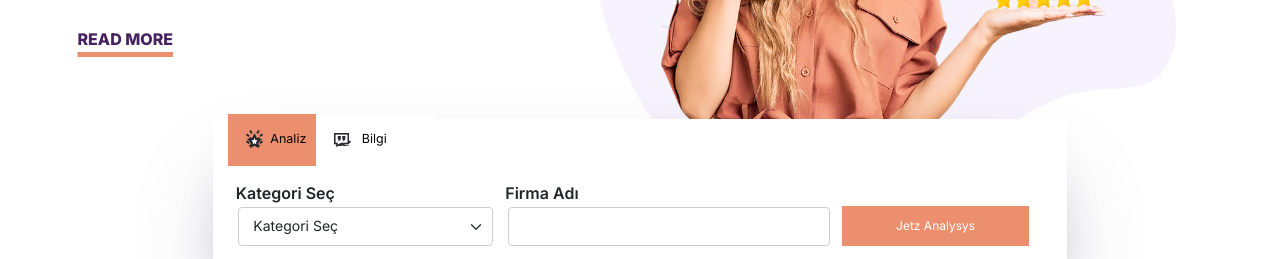
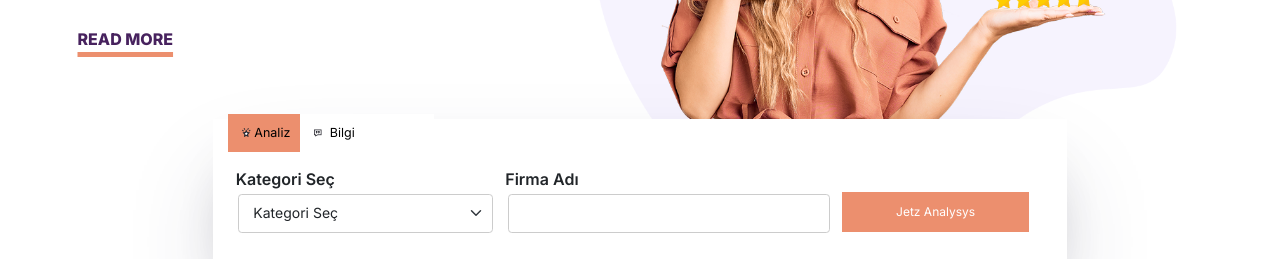
Before and after one commit to talhaustundag0/hero1, a plain HTML site: page index.html in a window 1280 px wide. Shown: the part 404-663 px from the top of the page. Drawn offline with nearby package versions, Linux system fonts and the light colour scheme.

Commit message:
Add files via upload
asa

```diff
--- a/styles/style.css
+++ b/styles/style.css
@@ -198,6 +198,7 @@ footer .footer-content p{
     background-color: #ec8f6e;
 }
 
-.icon {
-    background: url('/images/icon.png');
+.icon img{
+    width: 1.6rem;
+    height: 1.6rem;
 }
```
